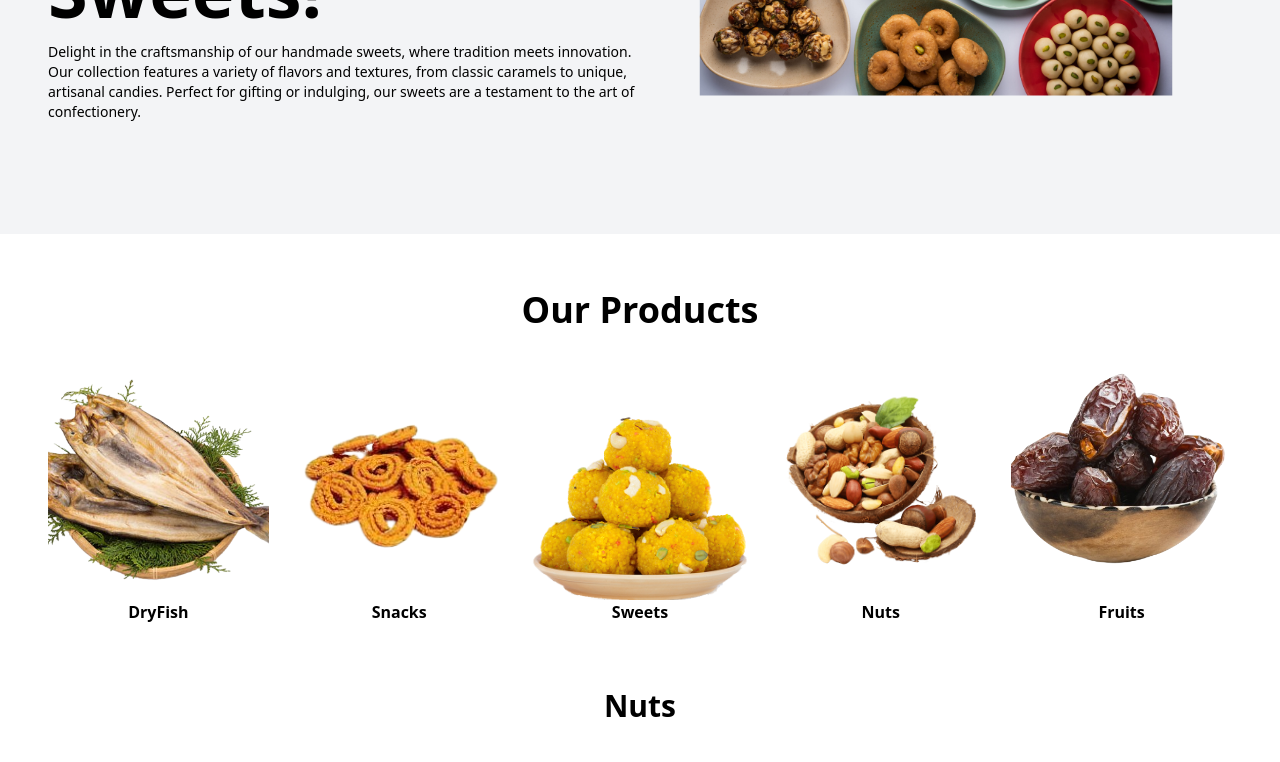
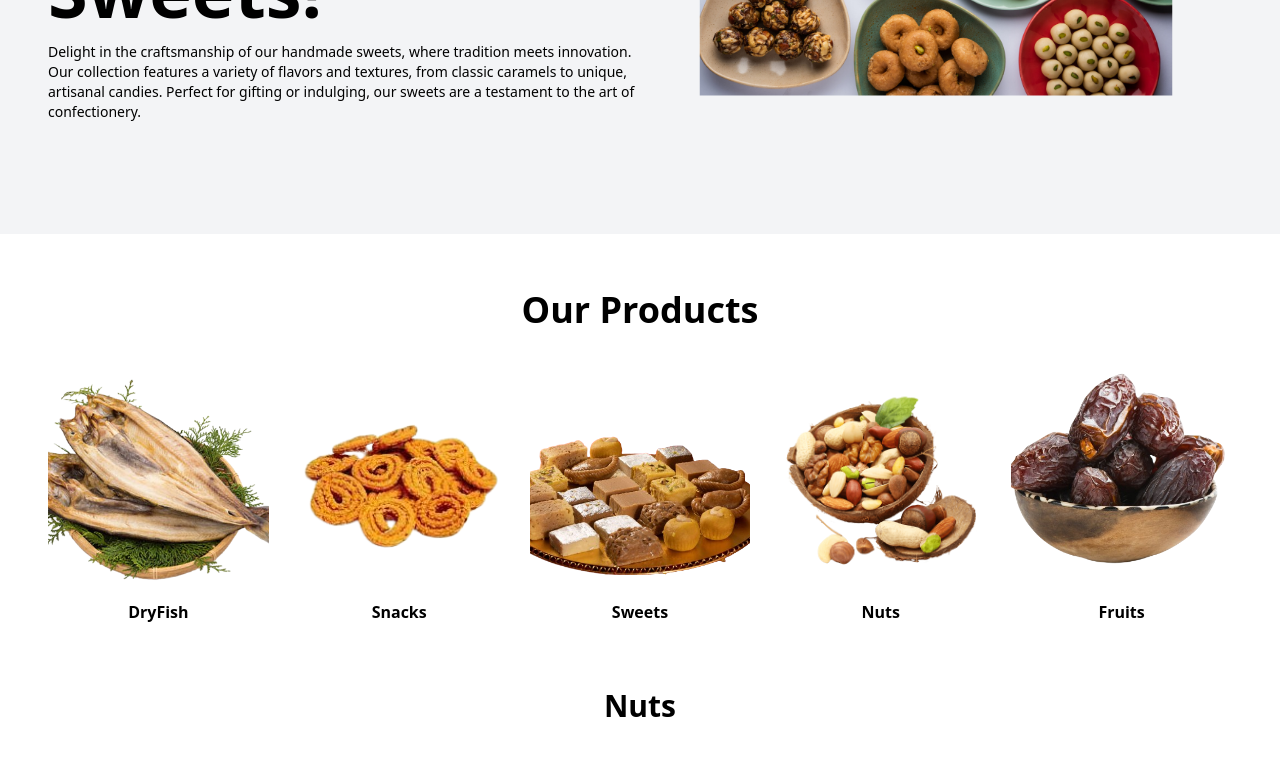
Before and after one commit to MenalinR/multiflavors, a React (Vite) app: page / in a window 1280 px wide. Shown: the part 436-1198 px from the top of the page. Built offline with nearby package versions, Linux system fonts and the light colour scheme.

Commit message:
uploaded new pic

```diff
--- a/src/components/Products/Products.jsx
+++ b/src/components/Products/Products.jsx
@@ -2,7 +2,7 @@ import React from 'react';
 import { Link } from 'react-router-dom';
 import img1 from "../../assets/dry.png";
 import img2 from "../../assets/muuu.png";
-import img3 from "../../assets/la.png";
+import img3 from "../../assets/laa.png";
 import img4 from "../../assets/n.png";
 import img5 from "../../assets/dr.png";
 
@@ -71,7 +71,7 @@ const Products = () => {
                   <img
                     src={data.img}
                     alt={data.title}
-                    className='h-[230px] w-[258px] object-cover rounded-md'
+                    className='h-[230px] w-[268px] object-cover rounded-md'
                   />
                   <div className='text-center'>
                     <h3 className='font-semibold'>{data.title}</h3>
```
Also changed, not shown: src/assets/laa.png (added).
